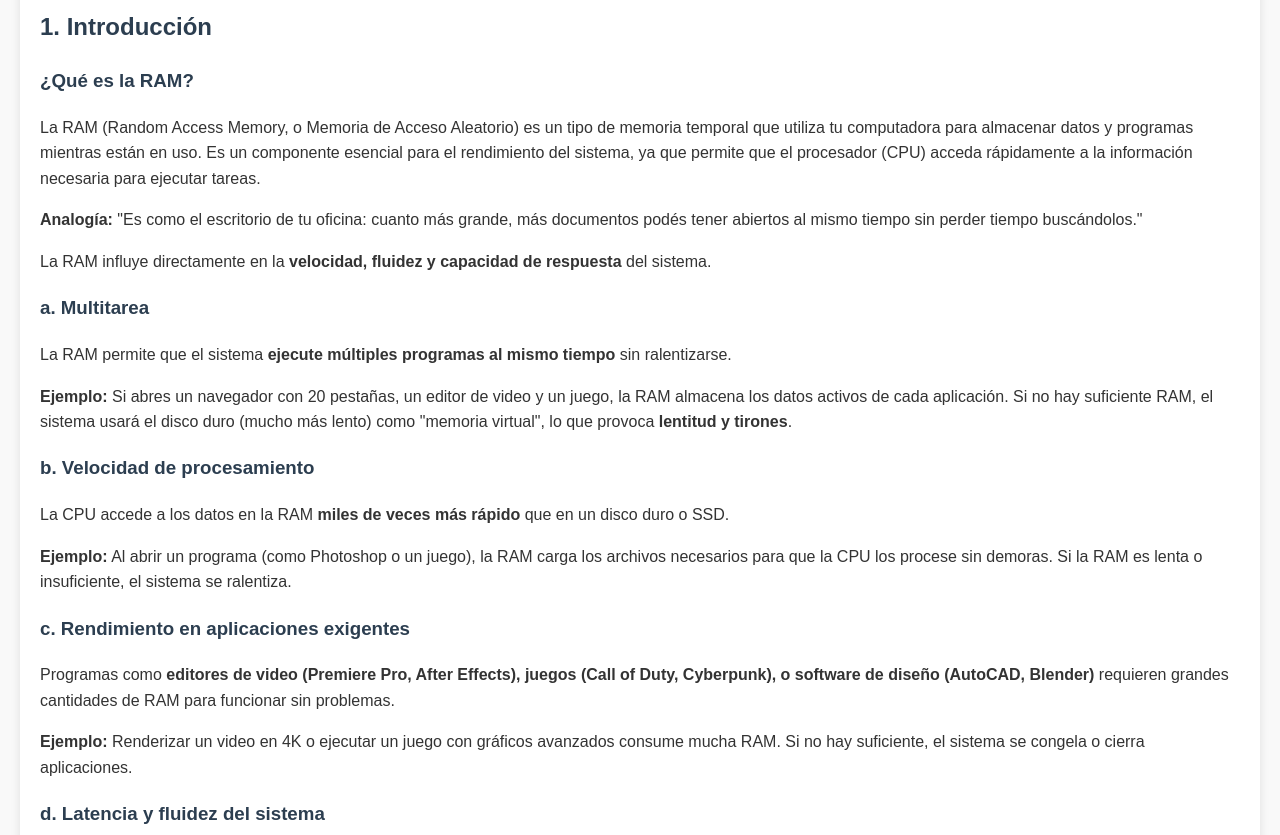
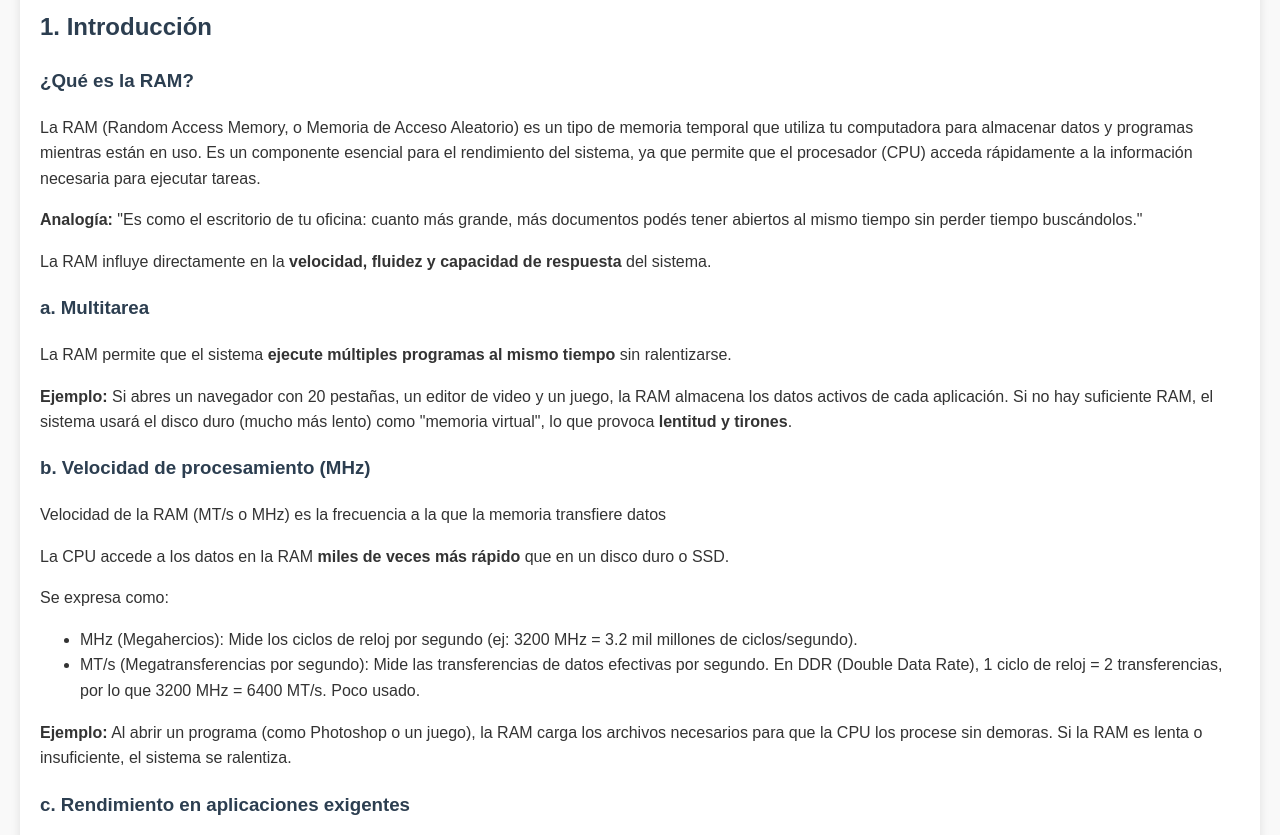
Before and after one commit to Pabloz21v/pablo728, a plain HTML site: page sesiones/hardware1-sesion7-ram.html in a window 1280 px wide. Shown: the part 196-1031 px from the top of the page. Drawn offline with Linux system fonts and the light colour scheme.

Commit message:
fix h1 ram

```diff
--- a/sesiones/hardware1-sesion7-ram.html
+++ b/sesiones/hardware1-sesion7-ram.html
@@ -138,12 +138,14 @@
             <strong>Ejemplo:</strong> Si abres un navegador con 20 pestañas, un editor de video y un juego, la RAM almacena los datos activos de cada aplicación. Si no hay suficiente RAM, el sistema usará el disco duro (mucho más lento) como "memoria virtual", lo que provoca <strong>lentitud y tirones</strong>.
         </p>
 
-        <h3>b. Velocidad de procesamiento</h3>
-
+        <h3>b. Velocidad de procesamiento (MHz)</h3>
+<p>Velocidad de la RAM (MT/s o MHz) es la frecuencia a la que la memoria transfiere datos</p>
         <p>
             La CPU accede a los datos en la RAM <strong>miles de veces más rápido</strong> que en un disco duro o SSD.
         </p>
-
+<p>Se expresa como:</p>
+<ul><li>MHz (Megahercios): Mide los ciclos de reloj por segundo (ej: 3200 MHz = 3.2 mil millones de ciclos/segundo).</li>
+<li>MT/s (Megatransferencias por segundo): Mide las transferencias de datos efectivas por segundo. En DDR (Double Data Rate), 1 ciclo de reloj = 2 transferencias, por lo que 3200 MHz = 6400 MT/s. Poco usado.</li></ul>
         <p>
             <strong>Ejemplo:</strong> Al abrir un programa (como Photoshop o un juego), la RAM carga los archivos necesarios para que la CPU los procese sin demoras. Si la RAM es lenta o insuficiente, el sistema se ralentiza.
         </p>
```
